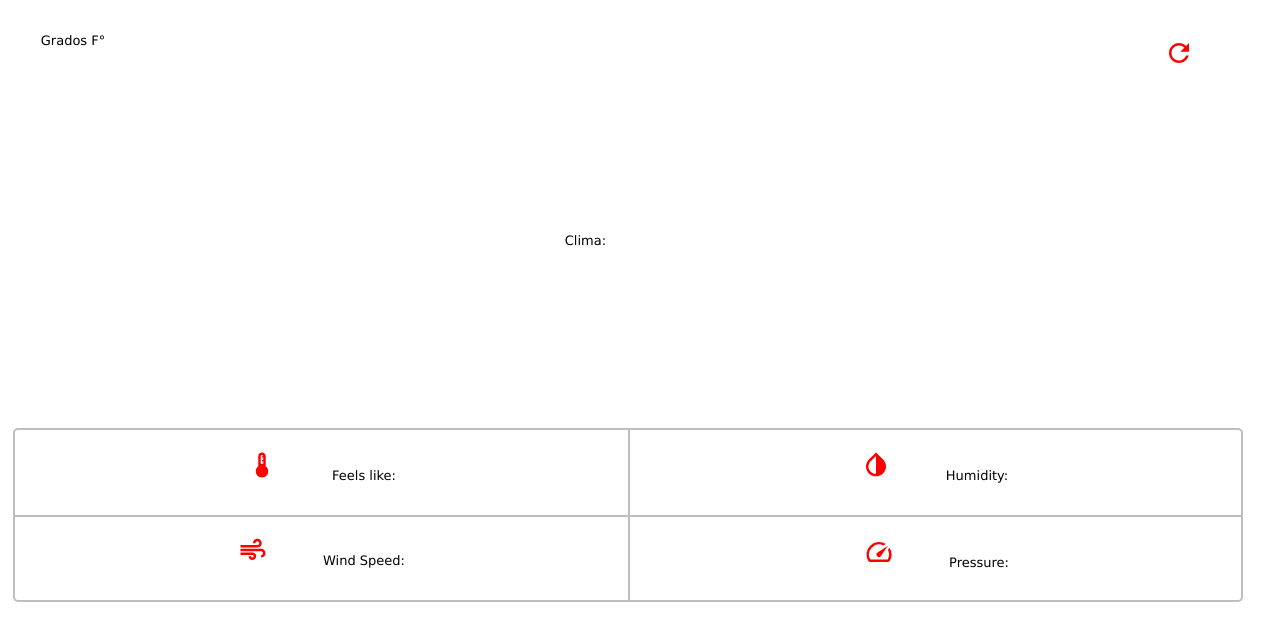
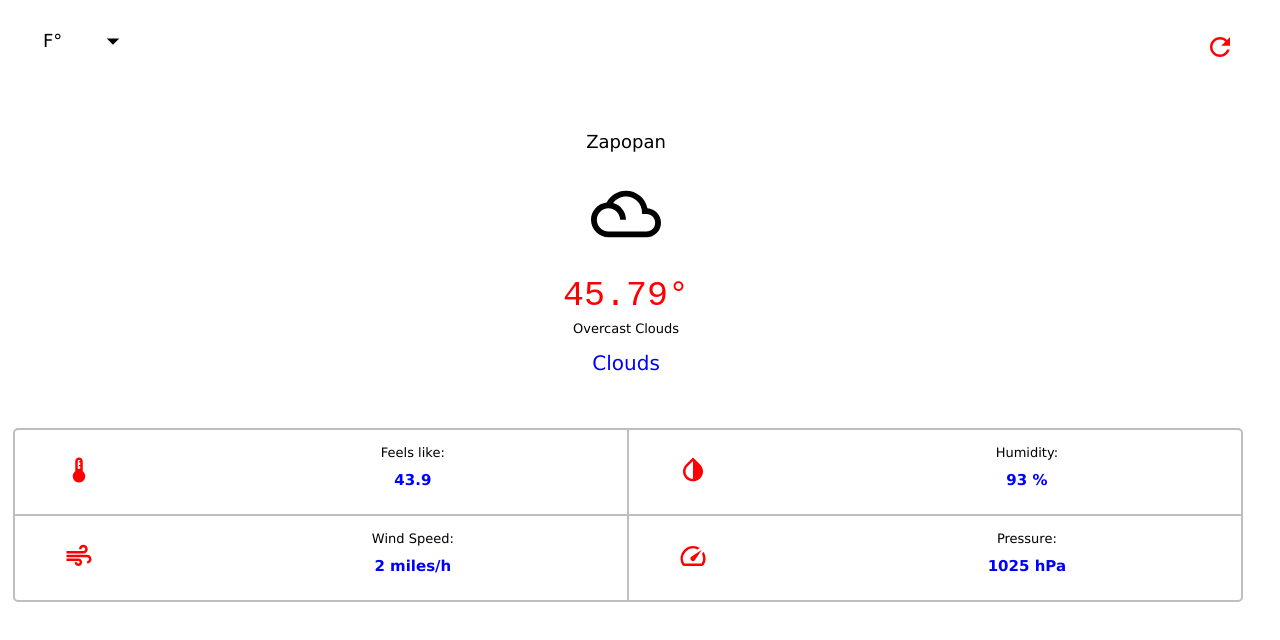
Before and after one commit to indexceed/weather-app, a React (Vite) app: page / in a window 1280 px wide. Shown: the top 640 px of the page. Built offline with nearby package versions, Linux system fonts and the light colour scheme.

Commit message:
chore: layout done

```diff
--- a/src/WeatherApp.tsx
+++ b/src/WeatherApp.tsx
@@ -1,54 +1,85 @@
-import RefreshIcon from '@mui/icons-material/Refresh';
-import DeviceThermostatIcon from '@mui/icons-material/DeviceThermostat';
-import InvertColorsIcon from '@mui/icons-material/InvertColors';
-import SpeedIcon from '@mui/icons-material/Speed';
-import AirIcon from '@mui/icons-material/Air';
-
-
+import RefreshIcon from "@mui/icons-material/Refresh";
+import DeviceThermostatIcon from "@mui/icons-material/DeviceThermostat";
+import InvertColorsIcon from "@mui/icons-material/InvertColors";
+import SpeedIcon from "@mui/icons-material/Speed";
+import AirIcon from "@mui/icons-material/Air";
+import FilterDramaIcon from "@mui/icons-material/FilterDrama";
+import ArrowDropDownIcon from "@mui/icons-material/ArrowDropDown";
 export const WeatherApp = () => {
-
-
   return (
     <>
       <div className="mainContainer">
         <div className="headContainer">
-        <div className="degreesButtonContainer">
-          <span>Grados F°</span>
+          <div className="degreesSelectContainer">
+            <div>
+              <ul>
+                <li>F°</li>
+              </ul>
             </div>
+            <div>
+              <button className="degreesSelectButton">
+                <ArrowDropDownIcon sx={{ fontSize: 30 }} />
+              </button>
+            </div>
+          </div>
+
           <div className="reloadButtonContainer">
-          <RefreshIcon className='icon' sx={{ fontSize: 30 }}/>
+            <button>
+              <RefreshIcon className="refreshIcon" sx={{ fontSize: 30 }} />
+            </button>
           </div>
         </div>
 
         <div className="bodyContainer">
-
           <div className="mainInfoContainer">
-          <span className="climaSpan">Clima:</span>
+            <div className="location">
+              <span>Zapopan</span>
+            </div>
+            <div className="weatherIcon">
+              <FilterDramaIcon sx={{ fontSize: 70 }} />
+            </div>
+            <div className="mainInfo">
+              <span className="mainDegrees">45.79°</span>
+              <span className="weatherInfo1">Overcast Clouds</span>
+              <span className="weatherInfo2">Clouds</span>
+            </div>
           </div>
 
           <div className="specsInfoContainer">
             <div className="FeelsLike">
-            <DeviceThermostatIcon className='icon' sx={{ fontSize: 30 }} />
-            <span>Feels like:</span>
-          </div>
-          <div>
-            <InvertColorsIcon className='icon' sx={{ fontSize: 30 }}/>
-
-            <span>Humidity:</span>
-          </div>
-          <div>
-            <AirIcon className='icon' sx={{ fontSize: 30 }}/>
-            <span>Wind Speed:</span>
-          </div>
-          <div className="windSpeed">
-            <SpeedIcon className='icon'  sx={{ fontSize: 30 }}/>
-            <span >Pressure:</span>
+              <DeviceThermostatIcon className="icon" sx={{ fontSize: 30 }} />
+              <div className="specContainer">
+                <text>Feels like:</text>
+                <span>43.9</span>
               </div>
             </div>
 
+            <div className="humidity">
+              <InvertColorsIcon className="icon" sx={{ fontSize: 30 }} />
+              <div className="specContainer">
+                <text>Humidity:</text>
+                <span>93 %</span>
+              </div>
+            </div>
+
+            <div className="windSpeed">
+              <AirIcon className="icon" sx={{ fontSize: 30 }} />
+              <div className="specContainer">
+                <text>Wind Speed:</text>
+                <span>2 miles/h</span>
+              </div>
+            </div>
+
+            <div className="pressure">
+              <SpeedIcon className="icon" sx={{ fontSize: 30 }} />
+              <div className="specContainer">
+                <text>Pressure:</text>
+                <span>1025 hPa</span>
+              </div>
+            </div>
+          </div>
         </div>
       </div>
     </>
-
-  )
-}
+  );
+};
--- a/src/styles.css
+++ b/src/styles.css
@@ -1,10 +1,11 @@
 :root {
-  font-family:'Lucida Sans', 'Lucida Sans Regular', 'Lucida Grande', 'Lucida Sans Unicode', Geneva, Verdana, sans-serif;
+  font-family: "Lucida Sans", "Lucida Sans Regular", "Lucida Grande",
+    "Lucida Sans Unicode", Geneva, Verdana, sans-serif;
   font-size: small;
-  font-weight:lighter;
+  font-weight: lighter;
 }
- .mainContainer{
-   display:flex;
+.mainContainer {
+  display: flex;
   flex-direction: column;
   align-items: center;
   align-self: center;
@@ -12,39 +13,98 @@
   height: 100%;
   margin-left: 5px;
 }
- .headContainer{
+.headContainer {
   display: flex;
   flex-direction: row;
   justify-content: space-between;
   width: 100%;
   height: 70px;
 }
- .degreesButtonContainer{
+.degreesSelectContainer {
+  display: flex;
+  justify-content: space-between;
   text-align: center;
   margin-top: 10px;
   width: 120px;
   height: 50px;
   line-height: 45px;
 }
- .reloadButtonContainer{
+.degreesSelectButton {
+  margin-top: 7px;
+  background-color: white;
+  border: none;
+}
+ul {
+  padding: 0px 30px;
+  margin: 0px;
+  list-style: none;
+  font-size: 18px;
+}
+.reloadButtonContainer {
   text-align: center;
   margin-top: 10px;
   width: 120px;
   height: 50px;
   line-height: 45px;
 }
- .bodyContainer{
+
+.reloadButtonContainer button {
+  background-color: white;
+  border: none;
+  margin-top: 10px;
+  margin-left: 80px;
+  height: 40px;
+  width: 40px;
+}
+.refreshIcon {
+  color: red;
+}
+.bodyContainer {
   display: flex;
   flex-direction: column;
   width: 100%;
-
 }
- .mainInfoContainer{
+.mainInfoContainer {
+  display: grid;
+  grid-template-rows: auto;
   width: 100%;
   height: 350px;
 }
- .specsInfoContainer{
-
+.mainInfoContainer div {
+  text-align: center;
+}
+.location {
+  display: flex;
+  flex-direction: column-reverse;
+}
+.location span {
+  font-size: 18px;
+}
+.weatherIcon {
+  display: flex;
+  display: flex;
+  justify-content: center;
+  align-content: center;
+  flex-wrap: wrap;
+}
+.mainInfo {
+  display: flex;
+  flex-direction: column;
+}
+.mainDegrees {
+  font-size: 35px;
+  color: red;
+  font-family: monospace;
+}
+.weatherInfo1 {
+  margin-top: 5px;
+}
+.weatherInfo2 {
+  font-size: 20px;
+  color: blue;
+  margin-top: 15px;
+}
+.specsInfoContainer {
   border: 2px solid rgb(190, 190, 190);
   border-radius: 5px;
   display: grid;
@@ -53,30 +113,50 @@
   width: 100%;
   height: 170px;
 }
- .specsInfoContainer div{
+.specContainer {
   text-align: center;
-  height: 85px;
-  line-height: 85px;
-  width: 100%;
+  display: grid;
+  grid-template-rows: 45% 55%;
 }
 .specsInfoContainer span {
-  line-height: 30px;
-  margin-left: 55px;
+  line-height: 25px;
+  color: blue;
+  font-size: 15px;
+  font-weight: 900;
 }
- .climaSpan{
+.specsInfoContainer text {
+  line-height: 45px;
+}
+.climaSpan {
   line-height: 325px;
   margin-left: 45%;
 }
-.FeelsLike{
-  border-right: 2px solid rgb(190, 190, 190);
-  border-bottom: 2px solid rgb(190, 190, 190);
+.FeelsLike {
+  border-right: 1px solid rgb(190, 190, 190);
+  border-bottom: 1px solid rgb(190, 190, 190);
+  display: grid;
+  grid-template-columns: 40% 50%;
 }
-.windSpeed{
-  border-top: 2px solid rgb(190, 190, 190);
-  border-left: 2px solid rgb(190, 190, 190);
+.windSpeed {
+  border-top: 1px solid rgb(190, 190, 190);
+  border-right: 1px solid rgb(190, 190, 190);
+  display: grid;
+  grid-template-columns: 40% 50%;
 }
-.icon{
-  /* margin-right: 60px; */
-  margin-top: 20px;
+.humidity {
+  border-left: 1px solid rgb(190, 190, 190);
+  border-bottom: 1px solid rgb(190, 190, 190);
+  display: grid;
+  grid-template-columns: 40% 50%;
+}
+.pressure {
+  border-top: 1px solid rgb(190, 190, 190);
+  border-left: 1px solid rgb(190, 190, 190);
+  display: grid;
+  grid-template-columns: 40% 50%;
+}
+.icon {
+  margin-top: 25px;
+  margin-left: 20%;
   color: red;
 }
```
Lines whose indentation alone changed are shown as unchanged.
